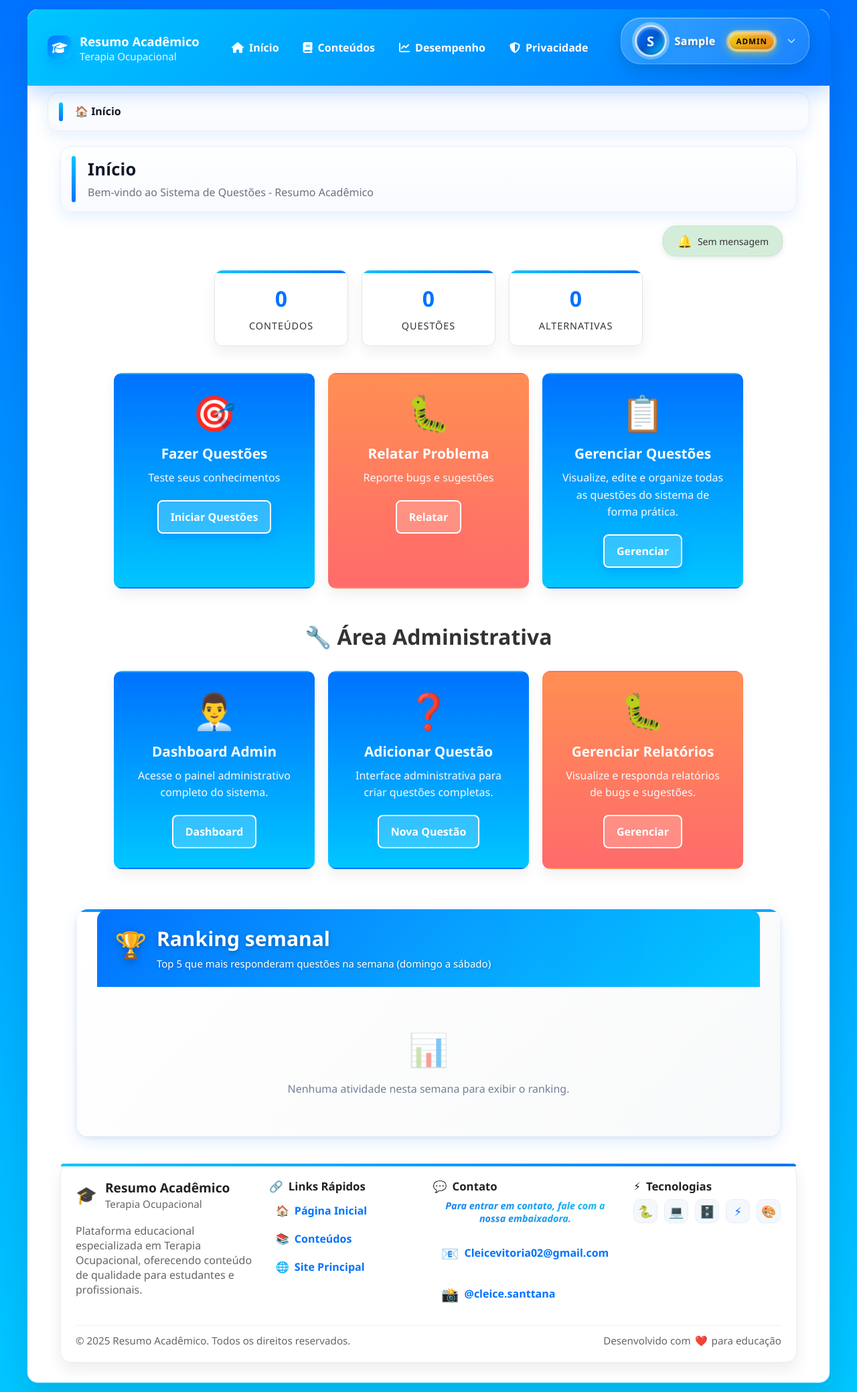
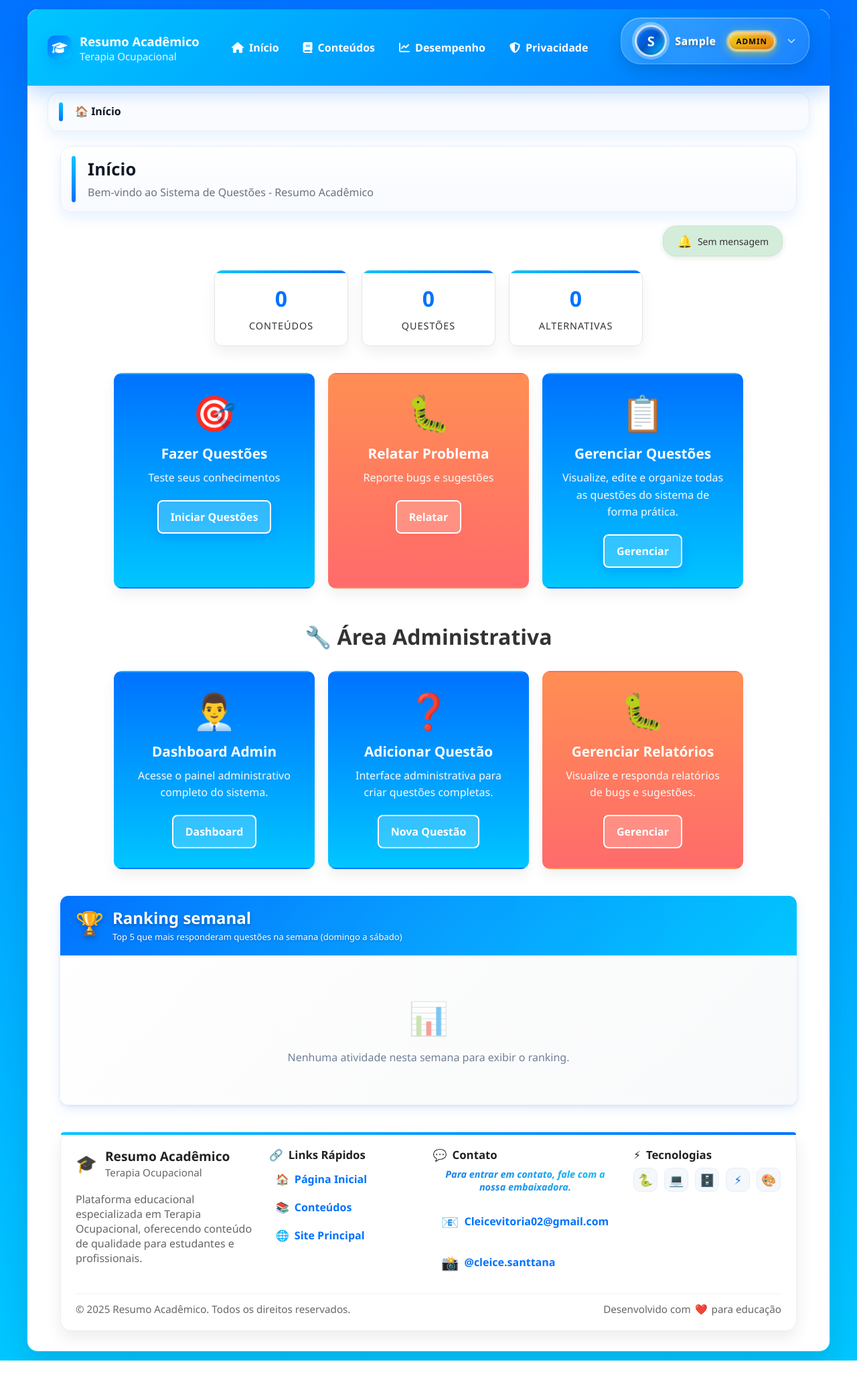
Before and after one commit to kaiquelourran/resumo-academico-django, a Django app: page /questoes/index/ in a window 1280 px wide. Shown: the whole page at 67% size. After the commit the page ends 2032 px from the top, so only its background shows below. Run offline with Django 4.2, Linux system fonts and the light colour scheme; the visitor is signed in with stand-in values (Sample User, id 1); data that the repository does not hold is empty.

Commit message:
implementação altomatica de questoes pronta

```diff
--- a/questoes/templates/questoes/index.html
+++ b/questoes/templates/questoes/index.html
@@ -50,7 +50,7 @@
     }
 
     /* Garantir padding lateral no conteúdo */
-    .main-container > *:not(.header):not(.breadcrumb):not(.page-header) {
+    .main-container > *:not(.header):not(.breadcrumb):not(.page-header):not(.ranking-card) {
         padding-left: 30px;
         padding-right: 30px;
     }
@@ -80,6 +80,10 @@
         .header-container {
             max-width: 1200px;
         }
+
+        .ranking-card {
+            max-width: 1200px;
+        }
     }
 
     @media (min-width: 1400px) {
@@ -279,12 +287,12 @@
     }
 
     .ranking-card {
-        max-width: 1050px;
-        margin: 40px auto;
-        border-radius: 16px;
+        max-width: 1100px;
+        margin: 20px auto;
+        border-radius: 12px;
         overflow: hidden;
         background: linear-gradient(135deg, #ffffff 0%, #f8f9fa 100%);
-        box-shadow: 0 8px 24px rgba(0, 114, 255, 0.12), 0 2px 8px rgba(0, 0, 0, 0.08);
+        box-shadow: 0 6px 18px rgba(0, 114, 255, 0.12), 0 2px 6px rgba(0, 0, 0, 0.08);
         position: relative;
         animation: fadeInUp 0.6s ease-out;
     }
@@ -295,7 +303,7 @@
         top: 0;
         left: 0;
         right: 0;
-        height: 4px;
+        height: 3px;
         background: linear-gradient(90deg, #0072FF 0%, #00C6FF 50%, #0072FF 100%);
         background-size: 200% 100%;
         animation: shimmer 3s infinite;
@@ -304,11 +312,11 @@
     .ranking-header {
         display: flex;
         align-items: center;
-        gap: 16px;
-        padding: 24px 28px;
+        gap: 14px;
+        padding: 18px 24px;
         color: #fff;
         background: linear-gradient(135deg, #0072FF 0%, #00C6FF 100%);
-        border-radius: 16px 16px 0 0;
+        border-radius: 12px 12px 0 0;
         position: relative;
         overflow: hidden;
     }
@@ -327,8 +335,8 @@
     }
 
     .ranking-header .logo {
-        font-size: 36px;
-        filter: drop-shadow(0 3px 6px rgba(0,0,0,0.3));
+        font-size: 32px;
+        filter: drop-shadow(0 2px 4px rgba(0,0,0,0.3));
         animation: pulse 2s ease-in-out infinite;
         z-index: 2;
         position: relative;
@@ -338,15 +346,15 @@
     .ranking-header .title,
     .ranking-card .ranking-header .title {
         flex: 1;
-        font-size: 30px;
+        font-size: 24px;
         font-weight: 700;
         color: #ffffff !important;
         margin: 0;
-        text-shadow: 0 2px 6px rgba(0, 0, 0, 0.3);
+        text-shadow: 0 2px 4px rgba(0, 0, 0, 0.3);
         z-index: 2;
         letter-spacing: 0px;
         position: relative;
-        line-height: 1.3;
+        line-height: 1.25;
         background: none !important;
         background-image: none !important;
         -webkit-background-clip: unset !important;
@@ -357,28 +365,28 @@
     .ranking-header p.subtitle,
     .ranking-header .subtitle,
     .ranking-card .ranking-header .subtitle {
-        font-size: 15px;
+        font-size: 13px;
         color: #ffffff !important;
-        margin: 8px 0 0 0;
+        margin: 5px 0 0 0;
         font-weight: 500;
         z-index: 2;
         position: relative;
-        text-shadow: 0 1px 4px rgba(0, 0, 0, 0.3);
-        line-height: 1.4;
+        text-shadow: 0 1px 3px rgba(0, 0, 0, 0.3);
+        line-height: 1.35;
     }
 
     .ranking-list {
         list-style: none;
         margin: 0;
-        padding: 8px 0;
+        padding: 6px 0;
     }
 
     .ranking-item {
         display: flex;
         align-items: center;
         justify-content: space-between;
-        gap: 20px;
-        padding: 18px 28px;
+        gap: 16px;
+        padding: 14px 24px;
         background: #fff;
         border-bottom: 1px solid #f0f0f0;
         transition: all 0.3s ease;
@@ -880,7 +888,7 @@
 {% endif %}
 
 <!-- Ranking Semanal -->
-<div class="ranking-card fade-in" style="margin-top: 60px; margin-bottom: 40px;">
+<div class="ranking-card fade-in" style="margin-top: 30px; margin-bottom: 20px;">
     <div class="ranking-header">
         <span class="logo">🏆</span>
         <div>
```
Also changed, not shown: other parts of questoes/templates/questoes/index.html (+36 -32 lines).
